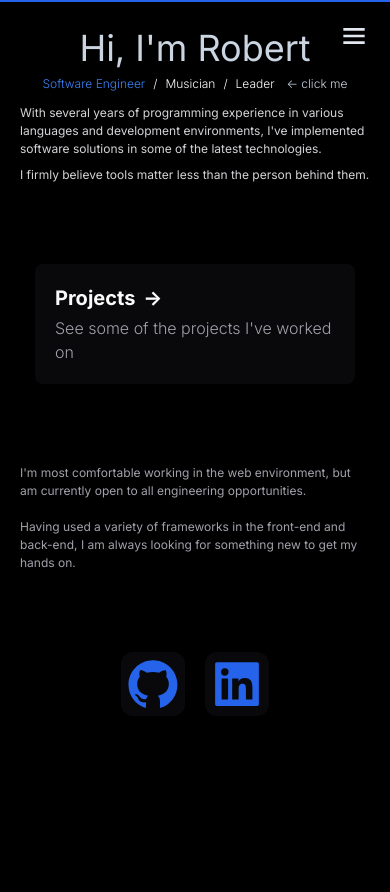
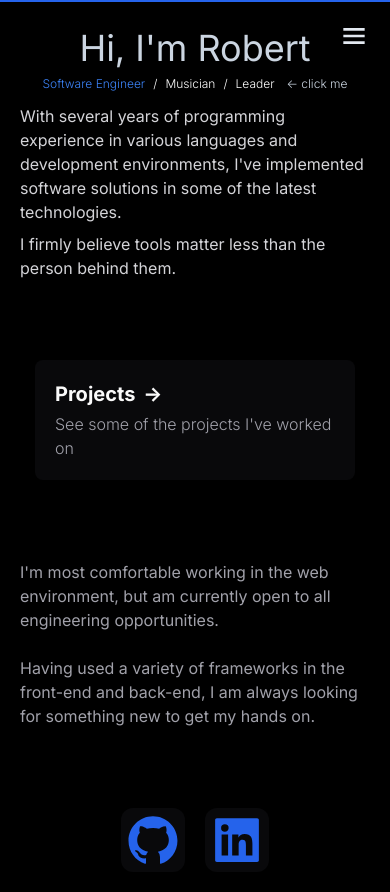
Before and after one commit to rrecalo/portfolio, a Next.js app: page / in a window 390 px wide. Before the commit the page ends 844 px from the top, so only its background shows below. Built offline with nearby package versions, Linux system fonts and the light colour scheme.

Commit message:
Responsive fixes, fix portfolio deploy link

```diff
--- a/src/app/AboutSection.tsx
+++ b/src/app/AboutSection.tsx
@@ -36,7 +36,7 @@ export default function AboutSection({selection} : AboutSectionProps) {
     }, [selection])
 
   return (
-    <div className='mt-3 text-zinc-300 text-[0.75rem] sm:text-sm w-full sm:w-1/2 mx-auto'>
+    <div className='mt-3 text-zinc-300 text-[1rem] sm:text-[0.75rem] xl:text-[1rem] sm:text-sm w-full xl:w-1/2 mx-auto'>
         <AnimatePresence mode='popLayout'>
     {selection === 0 ?
     <motion.div key="software" className='' variants={sectionVariants} initial="initial" animate="animate" exit="exit" onAnimationComplete={()=>{setAnimated(true)}}>
--- a/src/app/data.tsx
+++ b/src/app/data.tsx
@@ -5,7 +5,7 @@ export const data = [
         tags: ["MERN", "auth0", "framer-motion", "tailwind-css"],
         summary:"A single-page web application for creating, editing, storing, and organizing rich-text note documents. Equipped with note organization features including drag-n-drop and collapsible folders. Built on the MERN stack with robust user authentication powered by Auth0.",
         repo:"https://github.com/rrecalo/ONote",
-        deploy:"https://onote.cloud/app",
+        deploy:"https://onote.cloud",
     },
     {
         name:"Temperature-Monitor",
@@ -29,6 +29,6 @@ export const data = [
         tags: ["NextJS", "framer-motion", "tailwind-css", "responsive"],
         summary:"A NextJS app showcasing my personality, projects, and abilities. Fully equipped with snazzy animations and a sleek colorway.",
         repo:"https://github.com/rrecalo/portfolio",
-        deploy:"https://localhost:3000",
+        deploy:"https://www.robertrecalo.com",
     },
 ]
--- a/src/app/page.tsx
+++ b/src/app/page.tsx
@@ -80,7 +80,7 @@ export default function Home() {
         <LinkButton buttonName='Projects' buttonDesc="See some of the projects I've worked on" hrefLink='/projects'/>
         {/* <LinkButton buttonName='Techs' buttonDesc='Have a quick look at the technologies I know' hrefLink='/techs'/> */}
       </motion.div>
-      <motion.div className=' text-zinc-400 text-[0.75rem] sm:text-sm w-full sm:w-1/2 mx-auto mt-20'
+      <motion.div className=' text-zinc-400 text-[1rem] sm:text-[0.75rem] xl:text-[1rem] sm:text-sm w-full xl:w-1/2 mx-auto mt-20'
       initial={{opacity:0, y:-20}} animate={{opacity:1, y:0, transition:{delay:3, duration:1}}}>
         {"I'm most comfortable working in the web environment, but am currently open to all engineering opportunities."}
         <br/><br/>
--- a/src/app/projects/[projectName]/page.tsx
+++ b/src/app/projects/[projectName]/page.tsx
@@ -22,7 +22,7 @@ export default function Page() {
 
 
   return (
-    <motion.div className='relative text-xl h-64 sm:h-60 mt-[72px] sm:mt-[80px] mx-5 sm:mx-auto p-5 rounded-lg bg-zinc-950 2xl:w-2/3'
+    <motion.div className='relative text-xl min-h-[275px] sm:h-60 mt-[72px] sm:mt-[80px] mx-5 sm:mx-auto p-5 rounded-lg bg-zinc-950 2xl:w-2/3'
     initial={{opacity:0}} animate={{opacity:1, transition:{type:"tween", duration:0.5}}} exit={{opacity:0}}
     >
       <div className='flex justify-between items-center font-bold text-zinc-50'>
@@ -32,10 +32,10 @@ export default function Page() {
           {'<-'}
         </motion.div>
       </div>
-      <motion.p className='text-zinc-400 text-sm font-normal mt-1'>
+      <motion.p className='text-zinc-400 text-sm font-normal mt-1 w-fit h-fit mb-5'>
         {projectData[0]?.summary}
       </motion.p>
-      <div className='absolute bottom-5 left-5 flex gap-5 '>
+      <div className='absolute bottom-5 left-5 flex gap-5'>
         <motion.a target="_blank" href={projectData[0]?.repo} className='px-3 py-2 text-sm text-zinc-100  bg-black rounded-lg'
         initial={{y:-5, opacity:0}}
         animate={{opacity:1, y:0, transition:{delay:0.25, type:"tween", duration:0.5}}}
```
